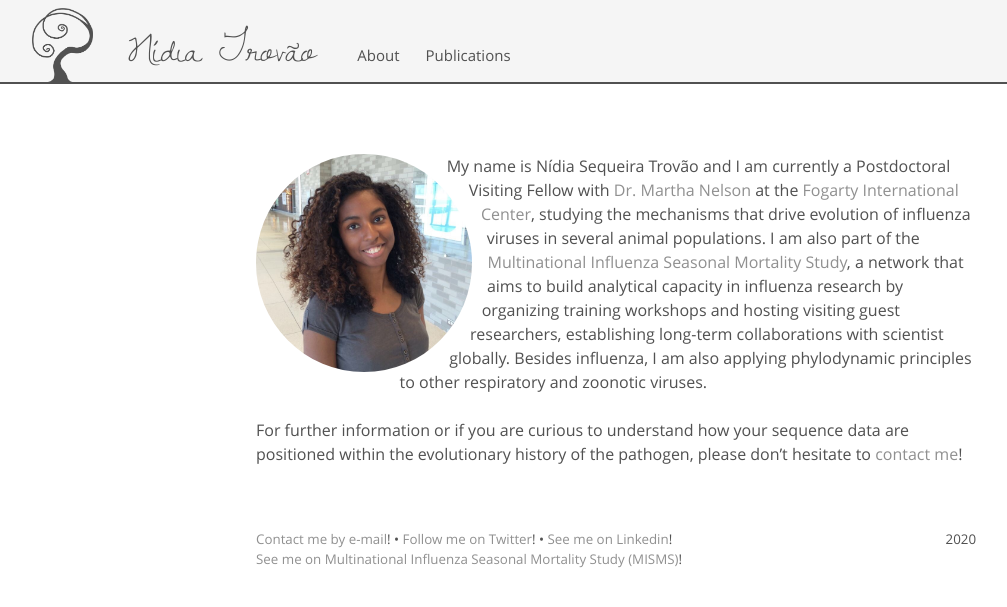
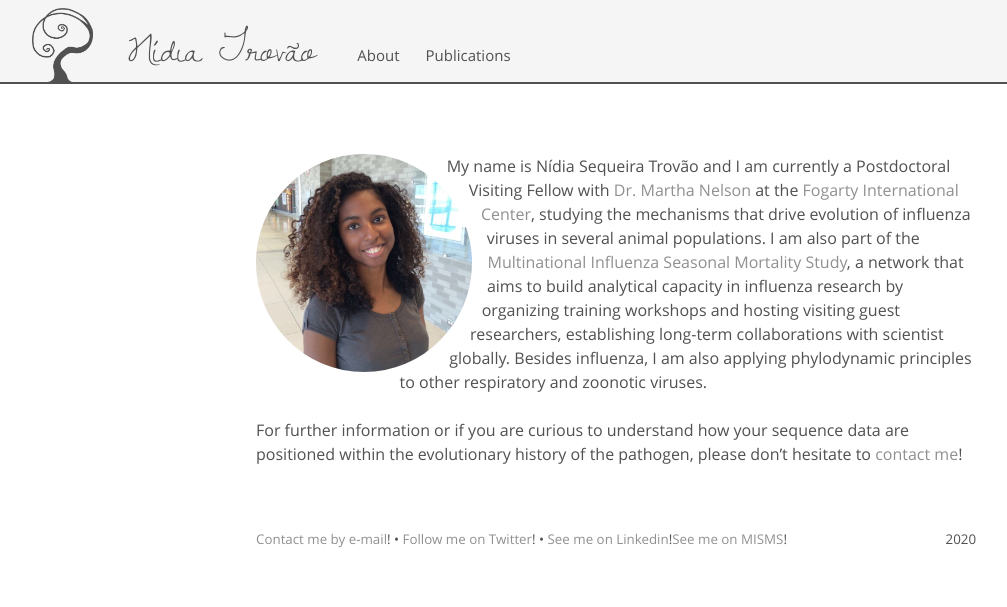
Before and after one commit to nidiatrovao/nidiatrovao.github.io, a Jekyll site: the page built from index.html, in a window 1280 px wide. Shown: the top 607 px of the page, without its empty margins (24-1031 px from the left). Built offline with Jekyll 4.4.1, drawn with Linux system fonts in a browser that asks for light colours.

Commit message:
Update default.html

```diff
--- a/_layouts/default.html
+++ b/_layouts/default.html
@@ -25,7 +25,7 @@
         <small class="floatl">
           <a href="https://www.linkedin.com/in/nidiatrovao" target="_blank">See me on Linkedin</a>!</small>
         <small class="floatl">
-          <a href="http://misms.net/staff/nidia-trovao" target="_blank">See me on Multinational Influenza Seasonal Mortality Study (MISMS)</a>!</small>
+          <a href="http://misms.net/staff/nidia-trovao" target="_blank">See me on MISMS</a>!</small>
         <small style="display:block; text-align: right">{{ 'now' | date: '%Y' }}</small>
       </footer>
     </div>
```
